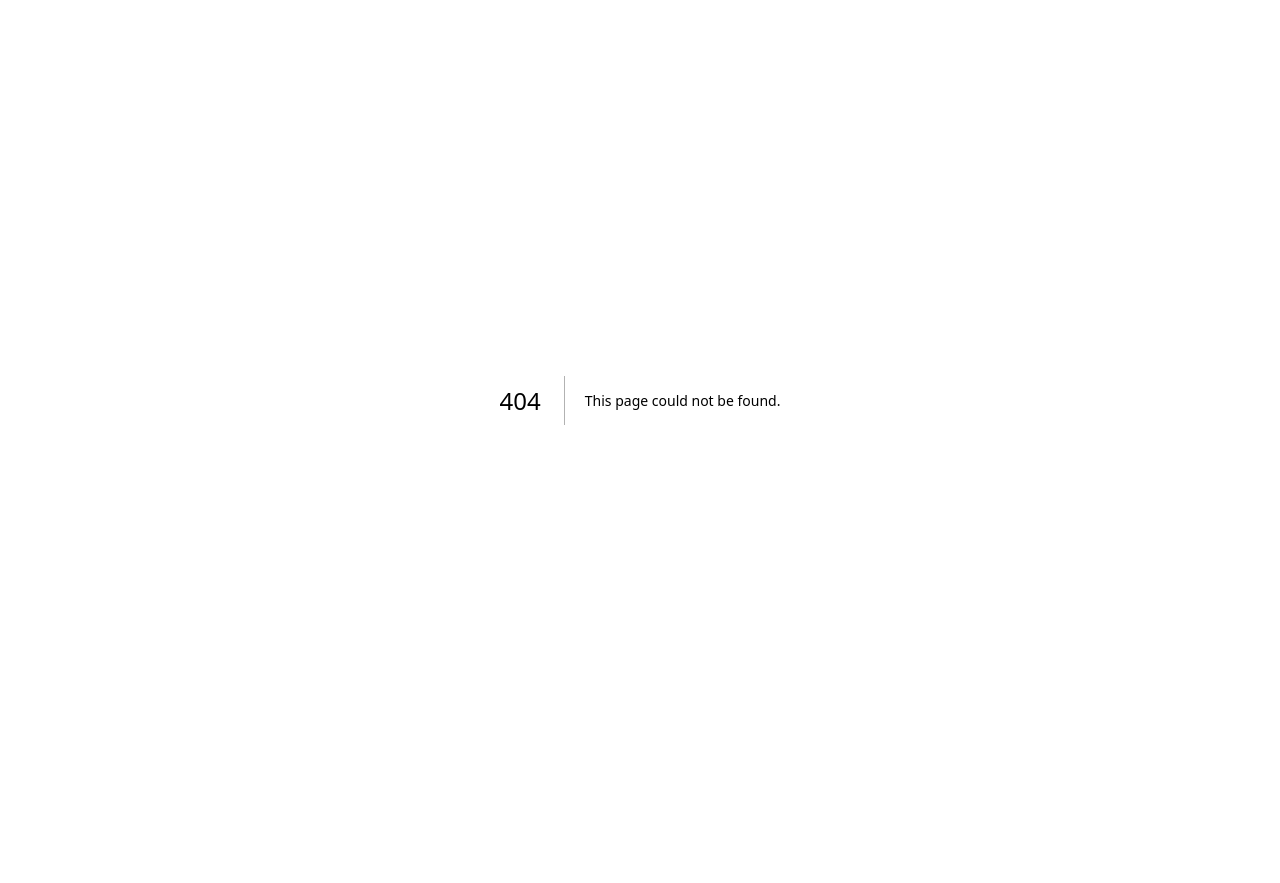
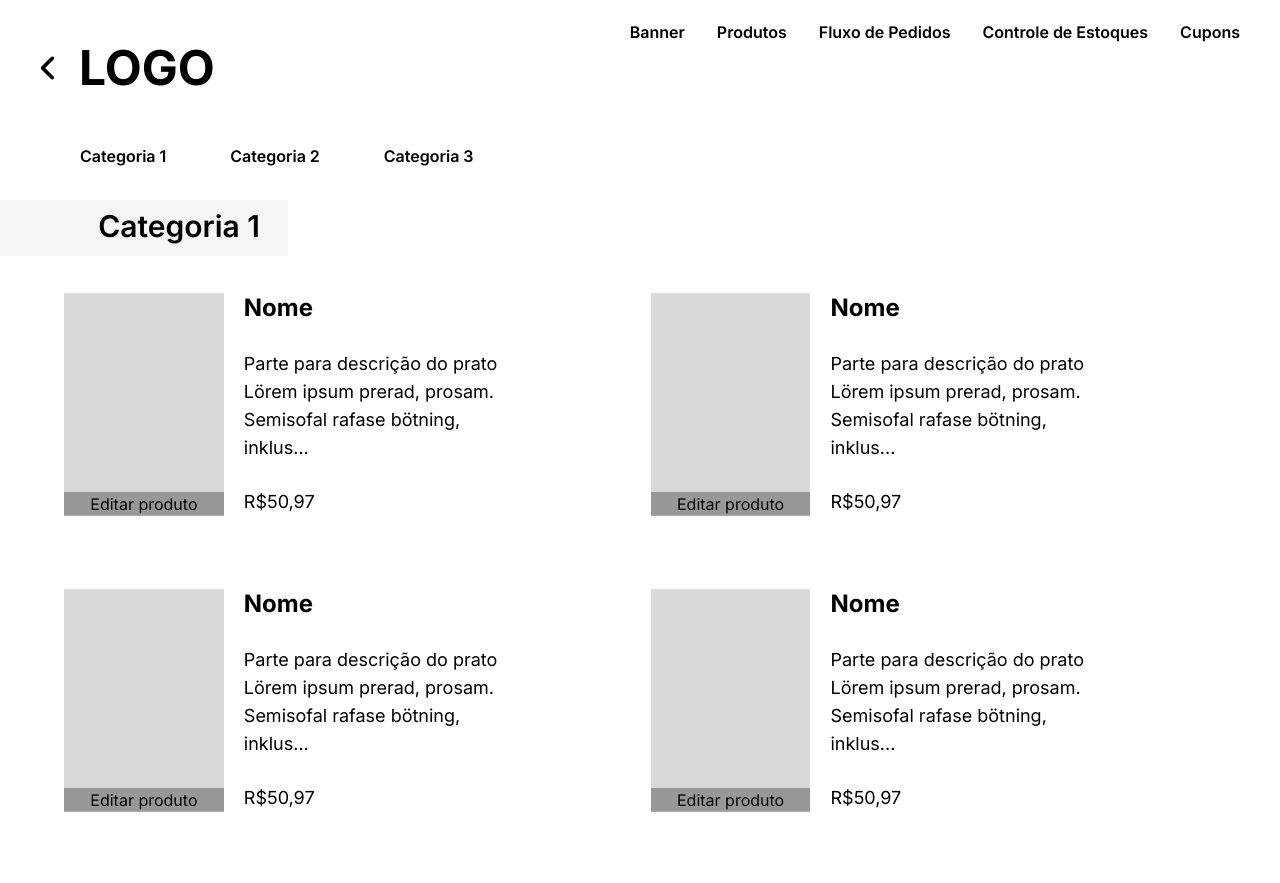
Before and after one commit to cce-fluxo/DDD-24.1-Perola-Negra, a Next.js app in the folder sw-gestao-ecommerce/: page /produtos/editar-categoria in a window 1280 px wide. Before the commit this address had no page. Shown: the top 883 px of the page. Before the commit the page ends 800 px from the top, so only its background shows below. Built offline with nearby package versions, Linux system fonts and the light colour scheme.

Commit message:
editar categorias começado

```diff
--- a/sw-gestao-ecommerce/src/app/(pages)/produtos/categoria-1/page.tsx
+++ b/sw-gestao-ecommerce/src/app/(pages)/produtos/categoria-1/page.tsx
@@ -1,15 +1,15 @@
 import React from "react";
 import Header from "../../../components/Header";
-import CategoriasHeader from "../../../components/CategoriasHeader";
+import CategoriasHeader from "../../../components/CategoriasNav";
 import Produto from "../../../components/Produto";
+import TituloCategoria from "../../../components/TituloCategoria";
+
 const Categoria1 = () => {
   return (
     <div>
       <Header></Header>
       <CategoriasHeader></CategoriasHeader>
-      <div className="pt-52 w-72 py-3 px-7 text-3xl bg-neutral-100 font-semibold flex justify-end">
-        Categoria 1
-      </div>
+      <TituloCategoria titulo="Categoria 1"></TituloCategoria>
       <div className="flex flex-wrap w-11/12">
         <Produto
           nome="Nome"
--- a/sw-gestao-ecommerce/src/app/(pages)/produtos/categoria-2/page.tsx
+++ b/sw-gestao-ecommerce/src/app/(pages)/produtos/categoria-2/page.tsx
@@ -1,16 +1,15 @@
 import React from "react";
 import Header from "../../../components/Header";
-import CategoriasHeader from "../../../components/CategoriasHeader";
+import CategoriasHeader from "../../../components/CategoriasNav";
 import Produto from "../../../components/Produto";
-
+import TituloCategoria from "../../../components/TituloCategoria";
 const Categoria2 = () => {
   return (
     <div>
       <Header></Header>
       <CategoriasHeader></CategoriasHeader>
-      <div className="pt-52 w-72 py-3 px-7 text-3xl bg-neutral-100 font-semibold flex justify-end">
-        Categoria 2
-      </div>
+      <TituloCategoria titulo="Categoria 2"></TituloCategoria>
+
       <div className="flex flex-wrap w-11/12">
         <Produto
           nome="Nome"
--- /dev/null
+++ b/sw-gestao-ecommerce/src/app/(pages)/produtos/editar-categoria/page.tsx
@@ -0,0 +1,60 @@
+import React from "react";
+import Header from "../../../components/Header";
+import CategoriasHeader from "../../../components/CategoriasNav";
+import Produto from "../../../components/Produto";
+import TituloCategoria from "../../../components/TituloCategoria";
+import EditarCategoriasNav from "../../../components/EditarCategoriasNav";
+
+const EditarCategoria = () => {
+  return (
+    <div>
+      <Header></Header>
+      <CategoriasHeader></CategoriasHeader>
+      <div className="flex row">
+        <TituloCategoria titulo="Categoria 1"></TituloCategoria>
+        <EditarCategoriasNav></EditarCategoriasNav>
+      </div>
+
+      <div className="flex flex-wrap w-11/12">
+        <Produto
+          nome="Nome"
+          descricao="Parte para descrição do prato Lörem ipsum prerad, prosam. Semisofal rafase bötning, inklus..."
+          preco={"50,97"}
+          imagem="/images/placeholder.png"
+        ></Produto>
+        <Produto
+          nome="Nome"
+          descricao="Parte para descrição do prato Lörem ipsum prerad, prosam. Semisofal rafase bötning, inklus..."
+          preco={"50,97"}
+          imagem="/images/placeholder.png"
+        ></Produto>
+        <Produto
+          nome="Nome"
+          descricao="Parte para descrição do prato Lörem ipsum prerad, prosam. Semisofal rafase bötning, inklus..."
+          preco={"50,97"}
+          imagem="/images/placeholder.png"
+        ></Produto>
+        <Produto
+          nome="Nome"
+          descricao="Parte para descrição do prato Lörem ipsum prerad, prosam. Semisofal rafase bötning, inklus..."
+          preco={"50,97"}
+          imagem="/images/placeholder.png"
+        ></Produto>
+        <Produto
+          nome="Nome"
+          descricao="Parte para descrição do prato Lörem ipsum prerad, prosam. Semisofal rafase bötning, inklus..."
+          preco={"50,97"}
+          imagem="/images/placeholder.png"
+        ></Produto>
+        <Produto
+          nome="Nome"
+          descricao="Parte para descrição do prato Lörem ipsum prerad, prosam. Semisofal rafase bötning, inklus..."
+          preco={"50,97"}
+          imagem="/images/placeholder.png"
+        ></Produto>
+      </div>
+    </div>
+  );
+};
+
+export default EditarCategoria;
--- /dev/null
+++ b/sw-gestao-ecommerce/src/app/components/EditarCategoriasNav.tsx
@@ -0,0 +1,23 @@
+import React from "react";
+import Link from "next/link";
+import BtnCinza from "./BtnCinza";
+
+const EditarCategoriasNav: React.FC = () => {
+  return (
+    <div className="bg-white w-screen py-8 px-20 flex-row fixed top-28 z-50">
+      <ul className="flex row gap-16 font-semibold">
+        <li>
+          <Link href={"categoria-1"}>Categoria 1</Link>
+        </li>
+        <li>
+          <Link href={"categoria-2"}>Categoria 2</Link>
+        </li>
+        <li>
+          <Link href={"categoria-3"}>Categoria 3</Link>
+        </li>
+      </ul>
+    </div>
+  );
+};
+
+export default EditarCategoriasNav;
--- /dev/null
+++ b/sw-gestao-ecommerce/src/app/components/TituloCategoria.tsx
@@ -0,0 +1,15 @@
+import React from "react";
+
+interface TituloCategoriaProps {
+  titulo: string;
+}
+
+const TituloCategoria: React.FC<TituloCategoriaProps> = ({ titulo }) => {
+  return (
+    <div className="pt-52 w-72 py-3 px-7 text-3xl bg-neutral-100 font-semibold flex justify-end">
+      {titulo}
+    </div>
+  );
+};
+
+export default TituloCategoria;
--- a/sw-gestao-ecommerce/src/app/components/header.tsx
+++ b/sw-gestao-ecommerce/src/app/components/header.tsx
@@ -13,13 +13,13 @@ const Header: React.FC = () => {
     <div className="bg-white w-screen py-5 px-10 justify-end fixed z-50">
       <ul className="flex row gap-8 font-semibold justify-end">
         <li>
-          <Link href={"banner"}>Banner</Link>
+          <Link href={"/banner"}>Banner</Link>
         </li>
         <li>
-          <Link href={"produtos/categoria-1"}>Produtos</Link>
+          <Link href={"/produtos/categoria-1"}>Produtos</Link>
         </li>
         <li>
-          <Link href={"fluxo-pedidos"}>Fluxo de Pedidos</Link>
+          <Link href={"/fluxo-pedidos"}>Fluxo de Pedidos</Link>
         </li>
         <li>
           <Link href={"controle-estoque"}>Controle de Estoques</Link>
```
Also changed, not shown: sw-gestao-ecommerce/src/app/components/CategoriasNav.tsx (renamed from sw-gestao-ecommerce/src/app/components/CategoriasHeader.tsx).
